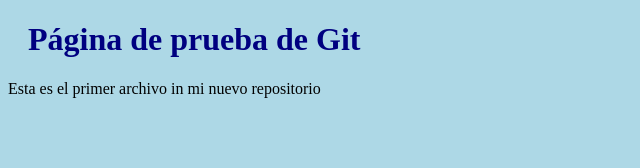
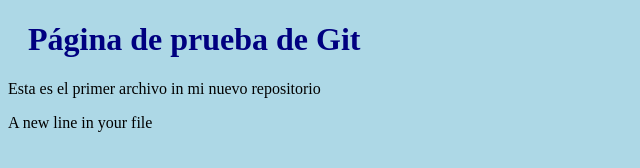
Before and after one commit to fperezur/w3xtest, a plain HTML site: page index.html in a window 1280 px wide. Shown: the whole page, without its empty margins (0-640 px from the left). Drawn offline with Linux system fonts and the light colour scheme.

Commit message:
Update index.html with a new line

```diff
--- a/index.html
+++ b/index.html
@@ -11,5 +11,6 @@
 <body>
     <h1>Página de prueba de Git</h1>
     <p>Esta es el primer archivo in mi nuevo repositorio</p>
+    <p>A new line in your file</p>
 </body>
 </html>
```
